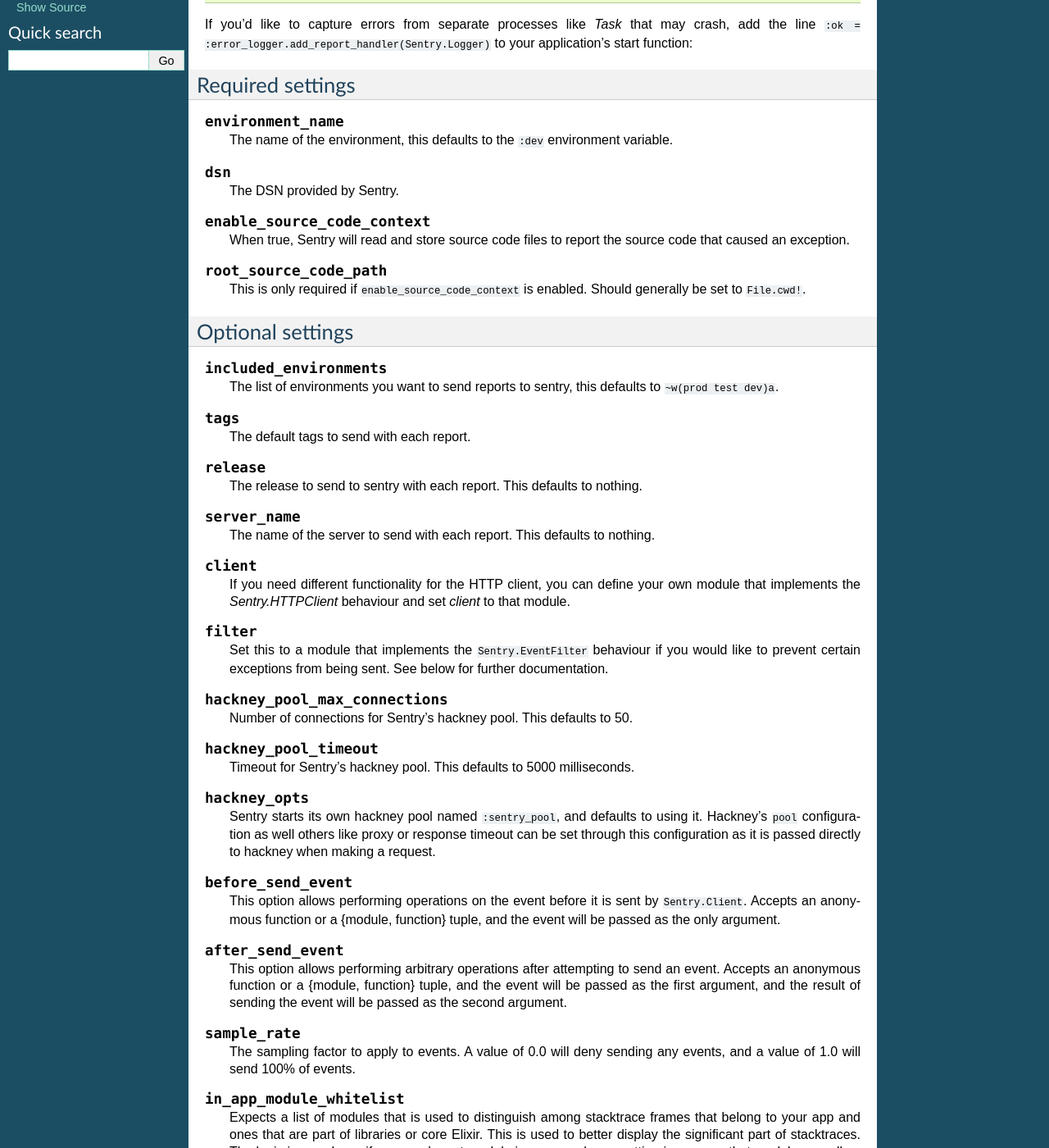
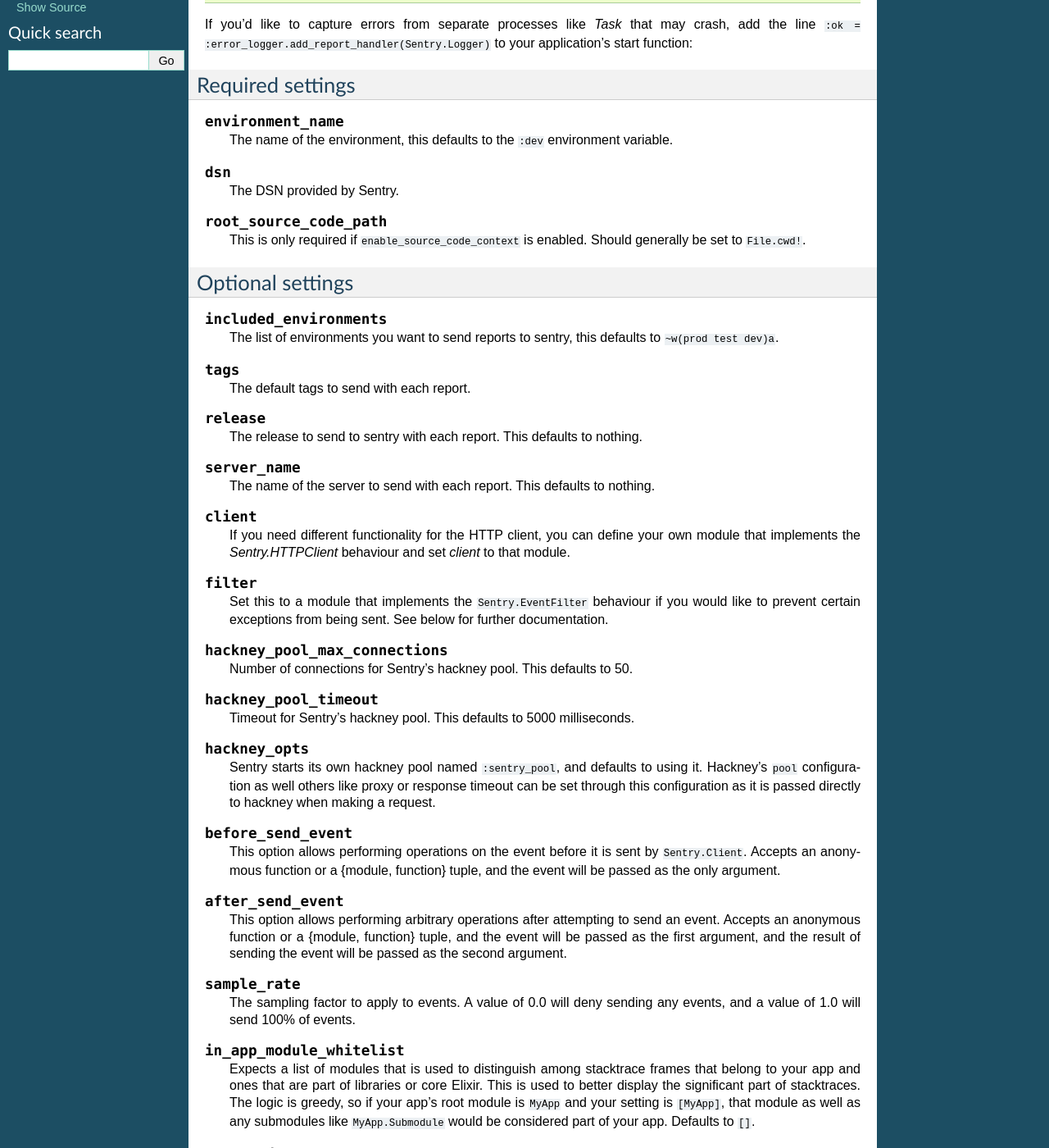
Before and after one commit to getsentry/sentry-elixir, a Sphinx documentation site: the page built from docs/config.rst, in a window 1280 px wide and 1400 px high, scrolled down 303 px. Shown: the whole window at 82% size. Built offline with Sphinx 7.4.7, drawn with Linux system fonts in a browser that asks for light colours; the version number could not be read and is left out; some of the changed text lies outside the part shown.

Commit message:
do not require enable_source_code_context configuration

```diff
--- a/docs/config.rst
+++ b/docs/config.rst
@@ -42,10 +42,6 @@ Required settings
 .. describe:: dsn
 
   The DSN provided by Sentry.
-
-.. describe:: enable_source_code_context
-
-  When true, Sentry will read and store source code files to report the source code that caused an exception.
 
 .. describe:: root_source_code_path
 
```
Also changed, not shown: other parts of docs/config.rst (+4 -0 lines), README.md (+1 -1 lines), 2 other files.
